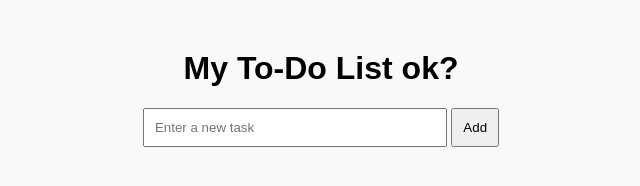
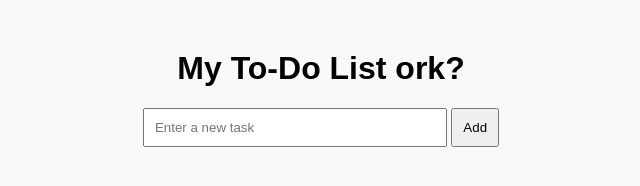
Before and after one commit to prajwalshilimkar/todo-app, a plain HTML site: page frontend/index.html in a window 1280 px wide. Shown: the whole page, without its empty margins (319-959 px from the left). Drawn offline with Linux system fonts and the light colour scheme; no server answers.

```diff
--- a/frontend/index.html
+++ b/frontend/index.html
@@ -7,7 +7,7 @@
 </head>
 <body>
   <div class="container">
-    <h1>My To-Do List ok?</h1>
+    <h1>My To-Do List ork?</h1>
     <input type="text" id="taskInput" placeholder="Enter a new task">
     <button onclick="addTask()">Add</button>
     <ul id="taskList"></ul>
```
